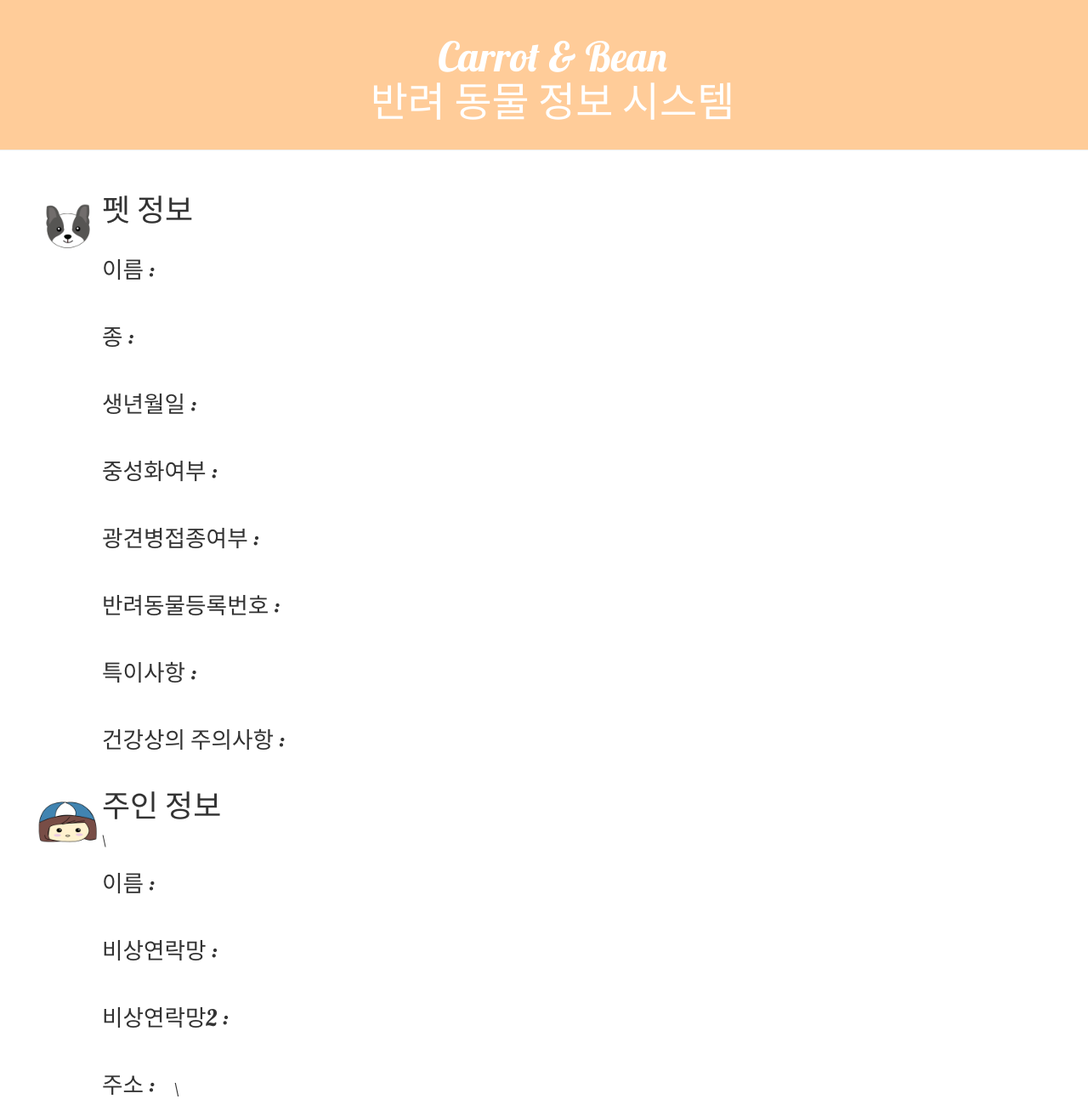
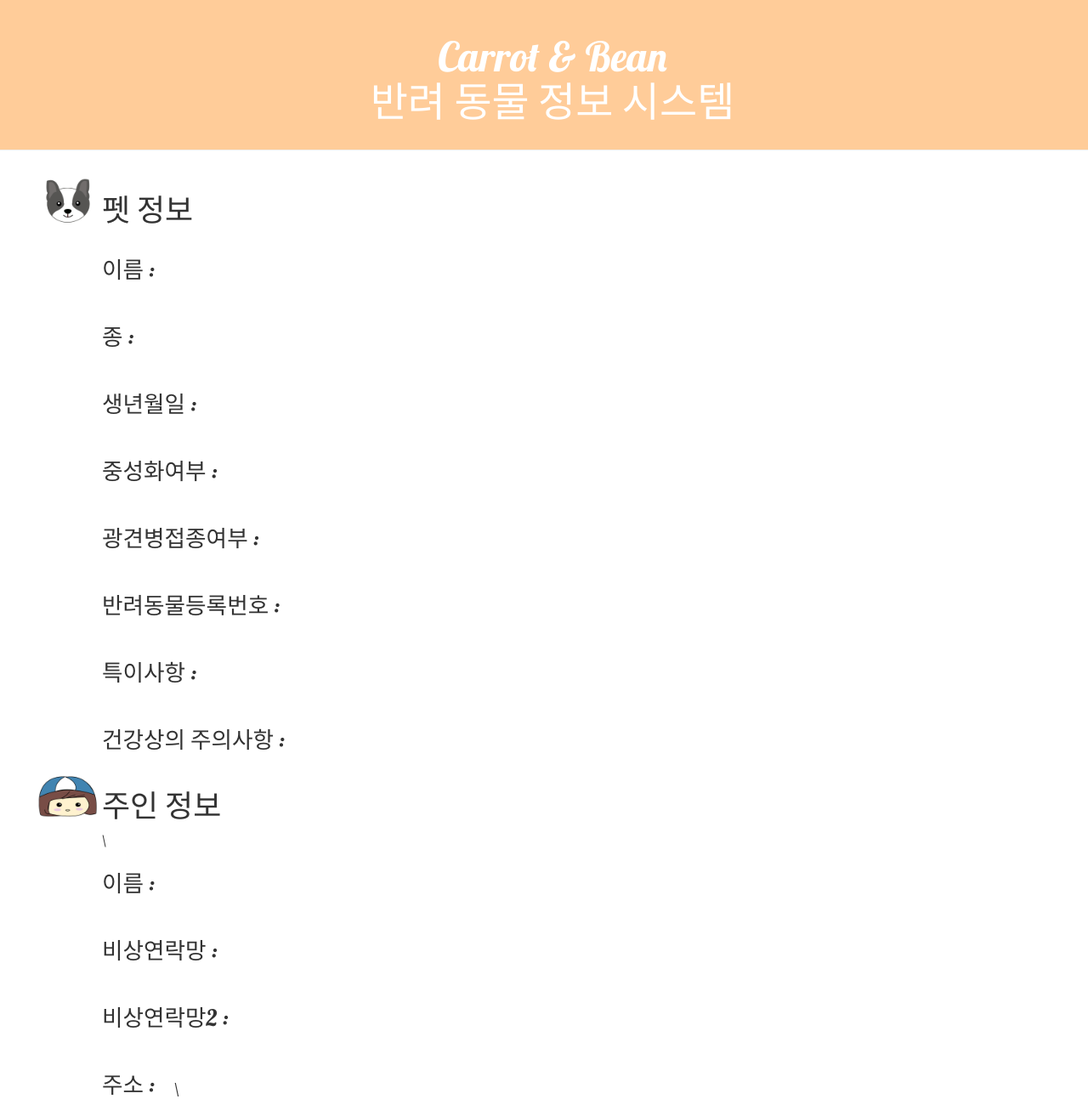
Before and after one commit to kyc0816/my-first-blog, a Django app: template blog/templates/blog/post_detail.html in a window 1280 px wide. Shown: the top 1313 px of the page at 85% size. Run offline with Django 3.2, Linux system fonts and the light colour scheme; the template is opened without the code that fills it, so the values that code supplies are empty; some libraries are stand-ins or nearby versions.

Commit message:
For a long time

```diff
--- a/blog/static/css/blog.css
+++ b/blog/static/css/blog.css
@@ -15,6 +15,7 @@
     width: 80px;
     height: 80px;
     float: left;
+    transform: translate(0px,-30px);
 }
 
 .content {
```
